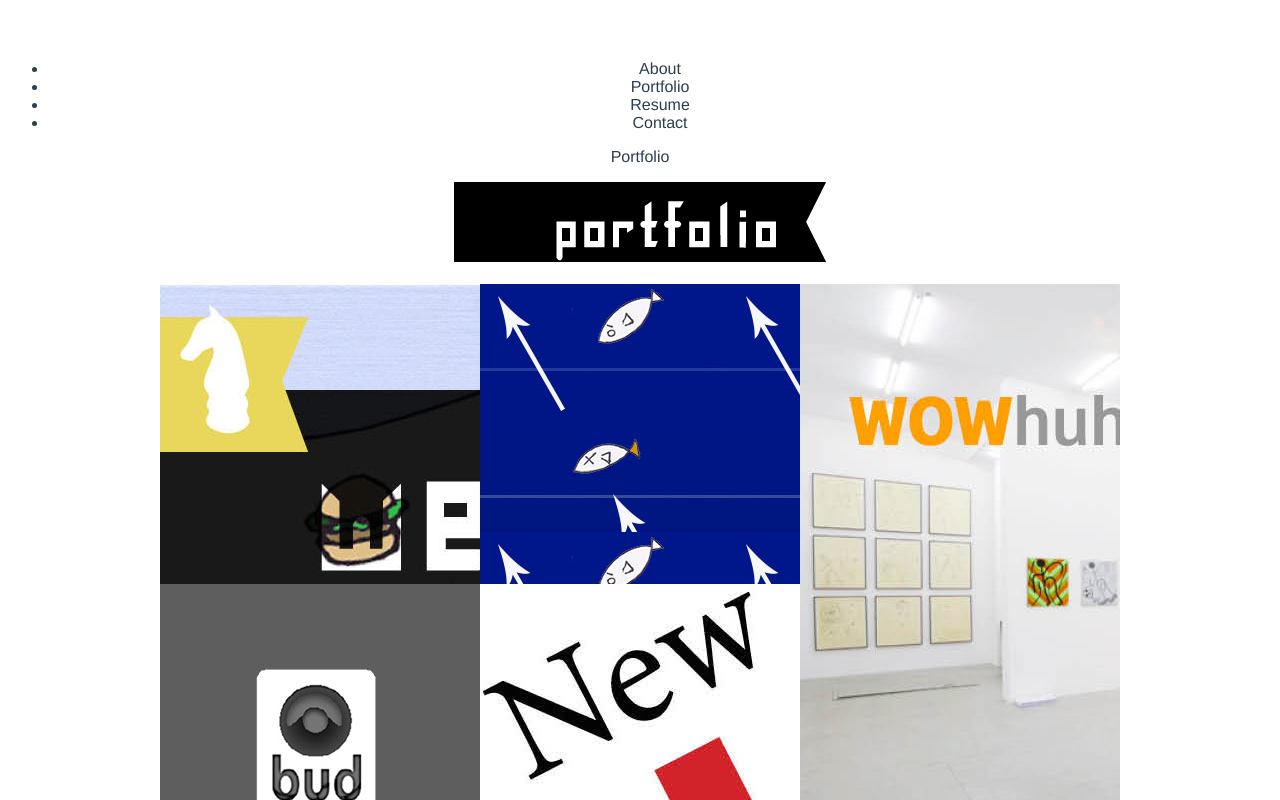
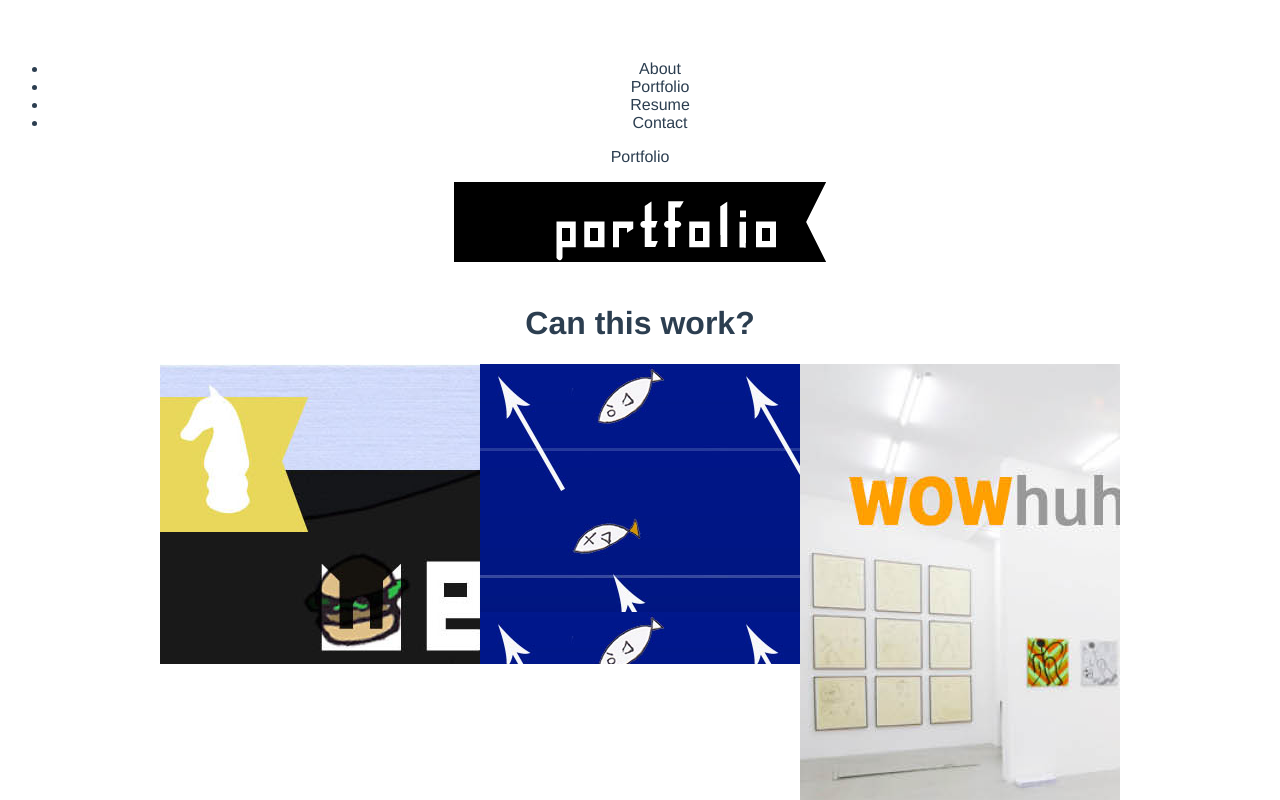
Before and after one commit to InkPi/portfolioTwo, a Vue app: page / in a window 1280 px wide. Shown: the top 800 px of the page. Built offline with nearby package versions, Linux system fonts and the light colour scheme.

Commit message:
made portfolio page neater; not sure why background img won't work in :style like <style>

```diff
--- a/src/components/PortfolioBody.vue
+++ b/src/components/PortfolioBody.vue
@@ -4,12 +4,13 @@
          <img src="../assets/portribbon.png">
     <br>
     <br>
+    <h1>Can this work?</h1>
       <div class="image-popup-no-margins">
         <!-- <a :href="link"><div class="port1"></div></a> -->
 
         <a v-for="link in links" :key="link.linkId" :href="link.linkHref">
             <!-- <div :style="link.styleCss"></div> -->
-          <div :class="'port' + link.linkId"></div>
+          <div :style="link.styleCss" :class="'port' + link.linkId"></div>
         </a>
 
       </div>
@@ -22,26 +23,24 @@ export default {
     name: "portfolioBody",
     data() {
       return {
-        link: "../assets/WebsitePortprescopy.pdf",
+        // link: "../assets/WebsitePortprescopy.pdf",
         links: [
           {
             linkId: 1,
-            linkHref: "../assets/WebsitePortprescopy.pdf",
+            linkHref: "../assets/960_grid_16_col3d.jpg",
             styleCss: {
               width: '320px',
               height: '300px',
-              float: 'left',
-              background: "url('~@/../assets/960_grid_16_col3d.jpg)"
+              float: 'left'
             }
           },
           {
             linkId: 2,
-            linkHref: "../assets/increasedtemp.jpg",
+            linkHref: "../assets/seniorinformationc_icon.jpg",
             styleCss: {
               width: '320px',
               height: '300px',
-              float: 'left',
-              background: "url('../assets/seniorinformationc_icon.jpg')"
+              float: 'left'
             }
           },
           {
@@ -50,8 +49,7 @@ export default {
             styleCss: {
               width: '320px',
               height: '600px',
-              float: 'left',
-              background: "url('../assets/wowhuhsite.jpg')"
+              float: 'left'
             }
           },
           {
@@ -60,8 +58,7 @@ export default {
             styleCss: {
               width: '320px',
               height: '300px',
-              float: 'left',
-              background: "url('../assets/SeniorPort1_icon.jpg')"
+              float: 'left'
             }
           },
           {
@@ -70,8 +67,7 @@ export default {
             styleCss: {
               width: '320px',
               height: '300px',
-              float: 'left',
-              backgroundImage: "url('../assets/typo9_icon.jpg')"
+              float: 'left'
             }
           },
           {
@@ -80,8 +76,7 @@ export default {
             styleCss: {
               width: '640px',
               height: '300px',
-              float: 'left',
-              background: "url('../assets/CBI_justpic.jpg')"
+              float: 'left'
             }
           },
           {
@@ -90,8 +85,7 @@ export default {
             styleCss: {
               width: '320px',
               height: '300px',
-              float: 'left',
-              background: "url('../assets/SeniorPortDragon_icon.jpg')"
+              float: 'left'
             }
           },
           {
@@ -100,8 +94,7 @@ export default {
             styleCss: {
               width: '320px',
               height: '300px',
-              float: 'left',
-              background: "url('../assets/SeniorPortsakura_icon.jpg')"
+              float: 'left'
             }
           },
           {
@@ -110,8 +103,7 @@ export default {
             styleCss: {
               width: '640px',
               height: '300px',
-              float: 'left',
-              background: "url('../assets/27.jpg')"
+              float: 'left'
             }
           },
           {
@@ -120,8 +112,7 @@ export default {
             styleCss: {
               width: '640px',
               height: '300px',
-              float: 'left',
-              background: "url('../assets/typo2maggrids_icon.jpg')"
+              float: 'left'
             }
           },
           {
@@ -130,8 +121,7 @@ export default {
             styleCss: {
               width: '320px',
               height: '300px',
-              float: 'left',
-              background: "url('../assets/acspreporiginal2icon.jpg')"
+              float: 'left'
             }
           }
         ]
@@ -146,16 +136,16 @@ export default {
     margin: 0px auto;
   }
 
-  .port1 {width: 320px; height: 300px; float:left; background: url('../assets/960_grid_16_col3d.jpg');}
-  .port2 {width: 320px; height: 300px; float:left; background: url('../assets/seniorinformationc_icon.jpg');}
-  .port3 {width: 320px; height: 600px; float:right; background: url('../assets/wowhuhsite.jpg');}
-  .port4 {width: 320px; height: 300px; float:left; background: url('../assets/SeniorPort1_icon.jpg');}
-  .port5 {width: 320px; height: 300px; float:left; background: url('../assets/typo9_icon.jpg');}
-  .port6 {width: 640px; height: 300px; float:left; background: url('../assets/CBI_justpic.jpg');}
-  .port7 {width: 320px; height: 300px; float:left; background: url('../assets/SeniorPortDragon_icon.jpg');}
-  .port8 {width: 320px; height: 300px; float:left; background: url('../assets/SeniorPortsakura_icon.jpg');}
-  .port9 {width: 640px; height: 300px; float:left; background: url('../assets/27.jpg');}
-  .port10 {width: 640px; height: 300px; float:left; background: url('../assets/typo2maggrids_icon.jpg');}
-  .port11 {width: 320px; height: 300px; float:left; background: url('../assets/acspreporiginal2icon.jpg');}
+  .port1 {background: url('../assets/960_grid_16_col3d.jpg');}
+  .port2 {background: url('../assets/seniorinformationc_icon.jpg');}
+  .port3 {background: url('../assets/wowhuhsite.jpg');}
+  .port4 {background: url('../assets/SeniorPort1_icon.jpg');}
+  .port5 {background: url('../assets/typo9_icon.jpg');}
+  .port6 {background: url('../assets/CBI_justpic.jpg');}
+  .port7 {background: url('../assets/SeniorPortDragon_icon.jpg');}
+  .port8 {background: url('../assets/SeniorPortsakura_icon.jpg');}
+  .port9 {background: url('../assets/27.jpg');}
+  .port10 {background: url('../assets/typo2maggrids_icon.jpg');}
+  .port11 {background: url('../assets/acspreporiginal2icon.jpg');}
 
 </style>
```
